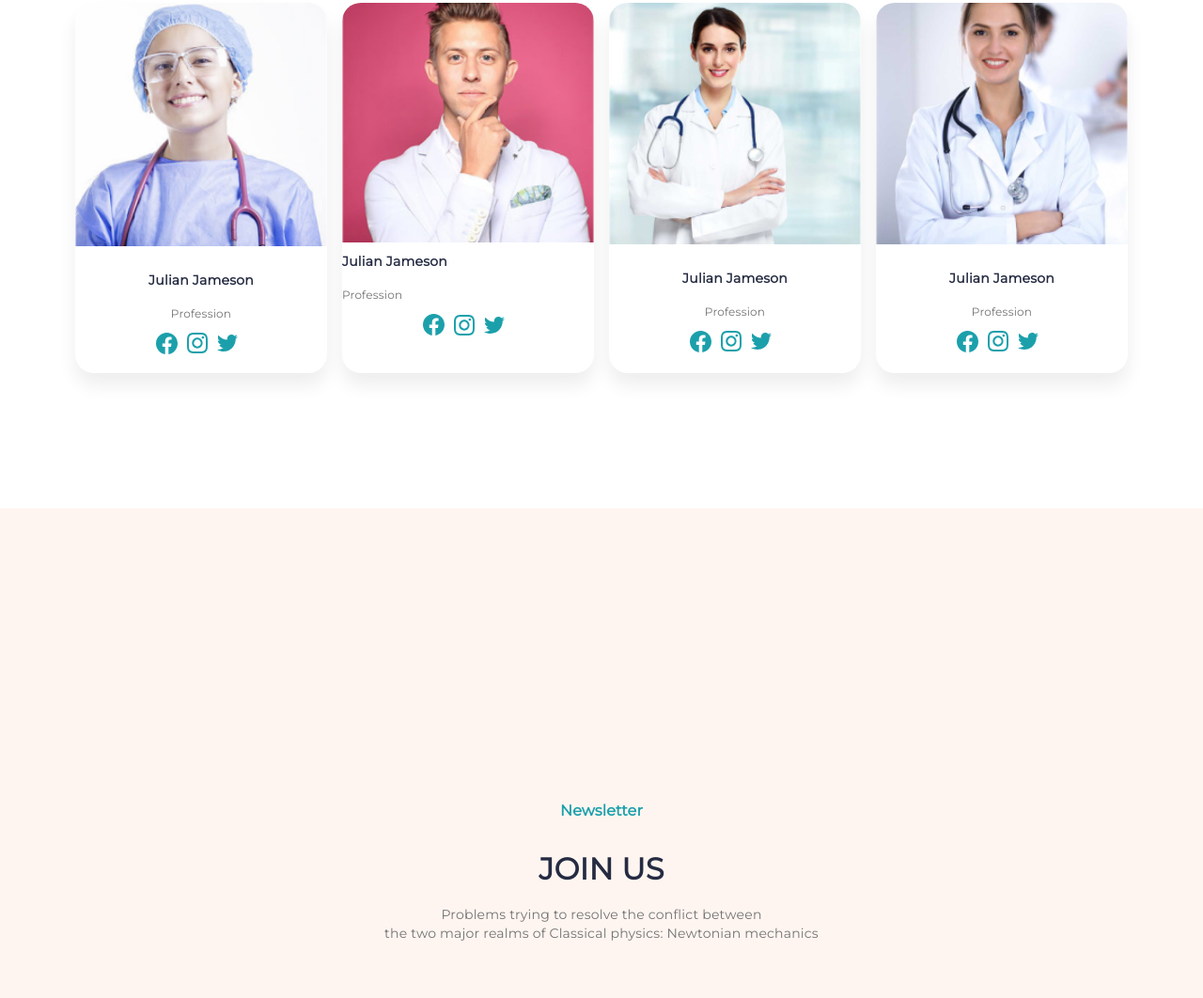
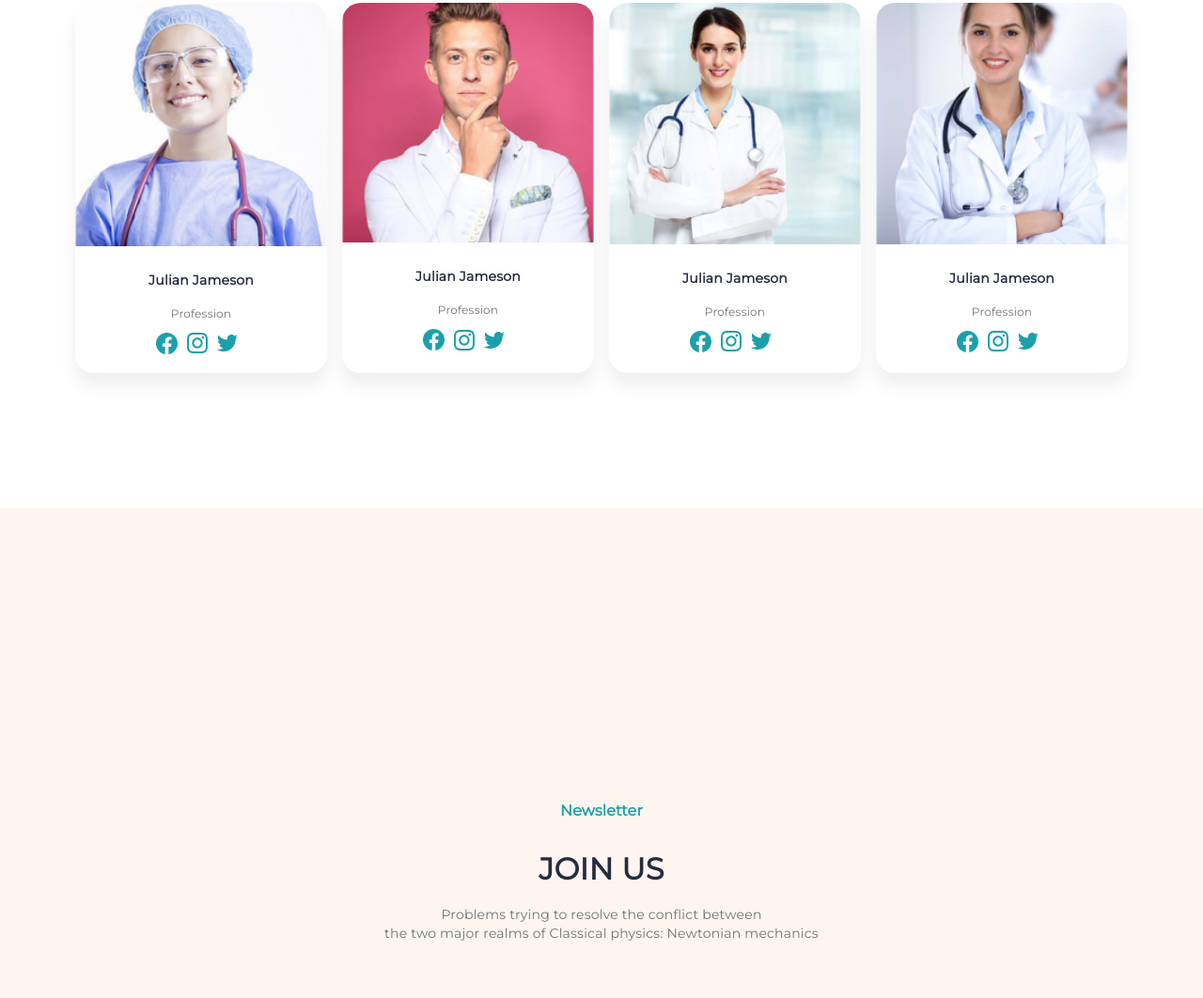
Before and after one commit to Odile078/Medical-care-site, a plain HTML site: page index.html in a window 1280 px wide. Shown: the part 1916-2978 px from the top of the page at 94% size. Drawn offline with Linux system fonts and the light colour scheme.

Commit message:
Updating page styles

```diff
--- a/index.html
+++ b/index.html
@@ -162,7 +162,7 @@
               class="card__img"
             />
 
-            <div class="card__body">
+            <div class="card-body">
               <h5 class="headline headline--size-small">Julian Jameson</h5>
               <p class="description description--size-small">Profession</p>
               <ul class="card-list">
```
